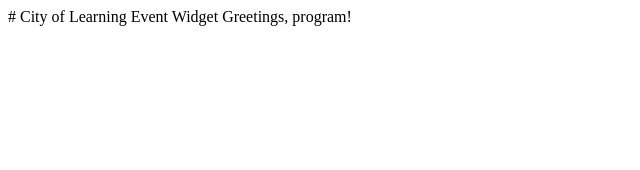
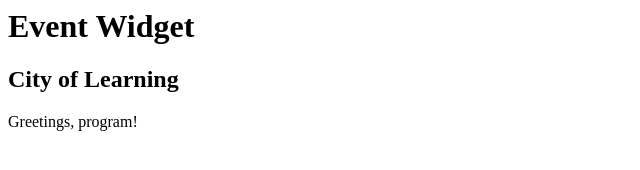
Before and after one commit to sproutfund/pgh_col, a plain HTML site: page index.html in a window 1280 px wide. Shown: the whole page, without its empty margins (0-640 px from the left). Drawn offline with Linux system fonts and the light colour scheme.

Commit message:
Oops. Should be HTML, not markdown

```diff
--- a/index.html
+++ b/index.html
@@ -1,3 +1,4 @@
-# City of Learning Event Widget
+<h1>Event Widget</h1>
+<h2>City of Learning</h2>
 
-Greetings, program!
+<p>Greetings, program!</p>
```
